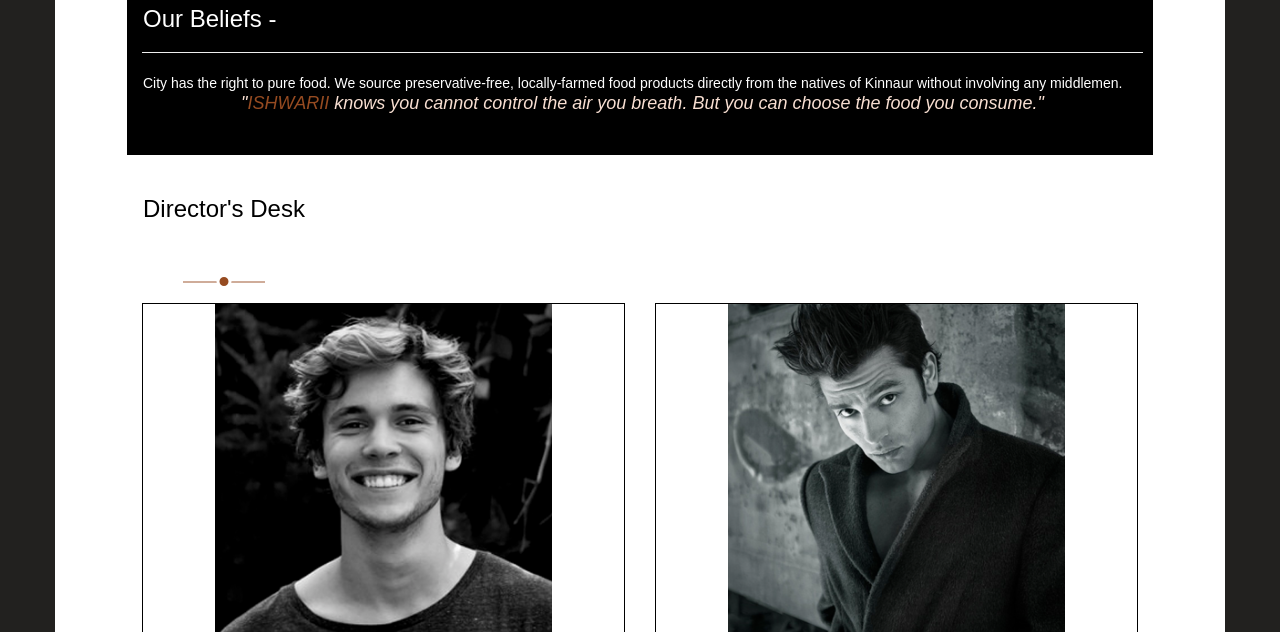
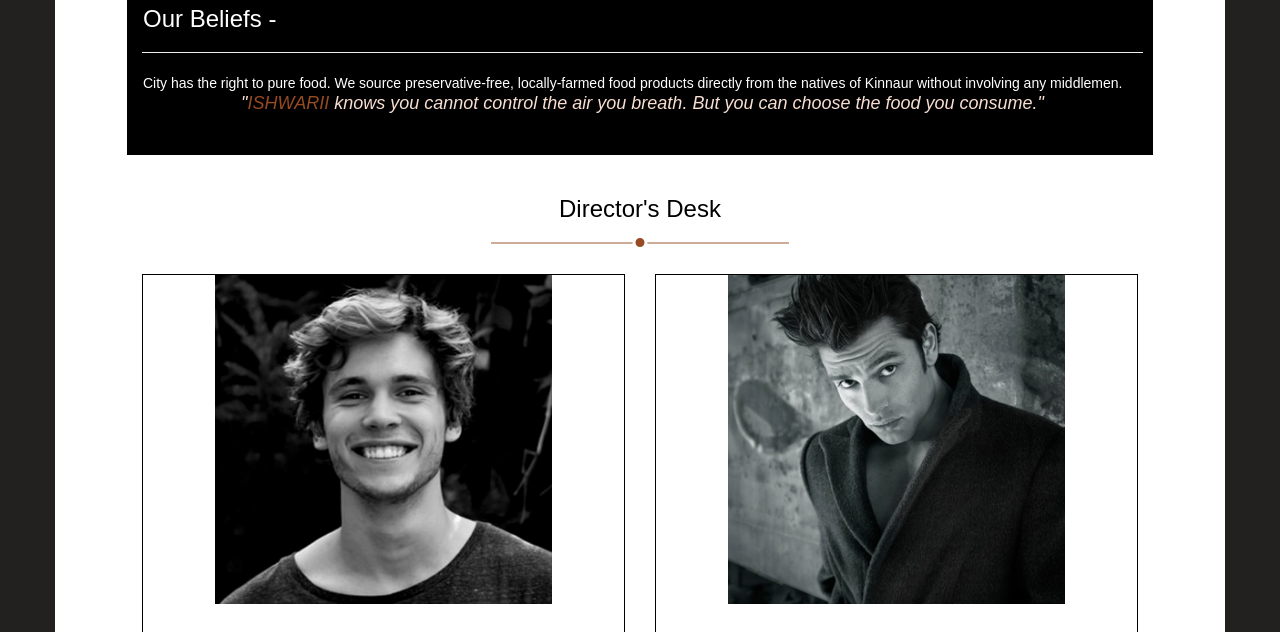
Before and after one commit to ishwarii-shubham/ishwarii, a PHP site: page /aboutus.php in a window 1280 px wide. Shown: the part 767-1399 px from the top of the page. Run offline with PHP 8.4, Linux system fonts and the light colour scheme; data comes from the database, SQL or seed files in the repository; some libraries are stand-ins or nearby versions.

Commit message:
styling about us and section title.

```diff
--- a/aboutus.php
+++ b/aboutus.php
@@ -54,7 +54,7 @@
 		    <section class="team-section">
 					<div class='about-text' style="background-color:white; color:black;">
 		            <div class="container" style="width:100%;">
-		                <div class="section-title text-center">
+		                <div class="section-title text-center" style="display: block;">
 		                    <h2>Director's Desk</h2>
 		                </div>
 		            </div>
--- a/css/style.css
+++ b/css/style.css
@@ -2975,7 +2975,7 @@ a.item_add p.number {
 
 .about-text h2{
     font-size: 24px;
-    margin-bottom: 40px;
+    /*margin-bottom: 40px;*/
 }
 
 
@@ -3062,11 +3062,12 @@ a.item_add p.number {
 
 .section-title {
 	font-size: 28px;
-	margin-bottom: 20px;
+	margin-bottom: 30px;
 	padding-bottom: 20px;
 	font-weight: 400;
 	display: inline-block;
 	position: relative;
+	display: block;
 }
 .section-title:after,
 .section-title:before {
@@ -3077,8 +3078,8 @@ a.item_add p.number {
 .section-title:after {
 	height: 2px;
 	background-color: rgba(150, 75, 33, 0.46);
-	left: 25%;
-	right: 25%;
+	left: 35%;
+	right: 35%;
 }
 
 .section-title:before {
--- a/index.php
+++ b/index.php
@@ -114,7 +114,7 @@
 					<div class="content-top-bottom">
 						<!-- <h2 class="section-title">Our Story</h2> -->
 						<div class="row">
-							<div style="text-align: center;">
+							<div class="container" style="width:100%">
 								<h2 class="section-title">Our Story</h2>
 							</div>
 						</div>
@@ -176,7 +176,7 @@
 								<div class="container text-center">
 									<div class="row">
 										<div class="col-sm-offset-2 col-sm-8">
-											<div>
+											<div class="container" style="width:100%">
 												<h2 class="section-title">What Customer Speaks</h2>
 											</div>
 										</div><!-- /End col -->
```
